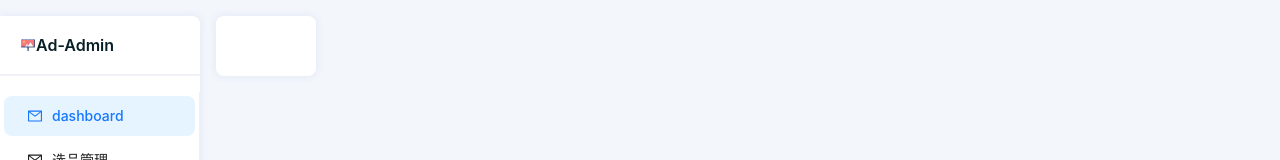
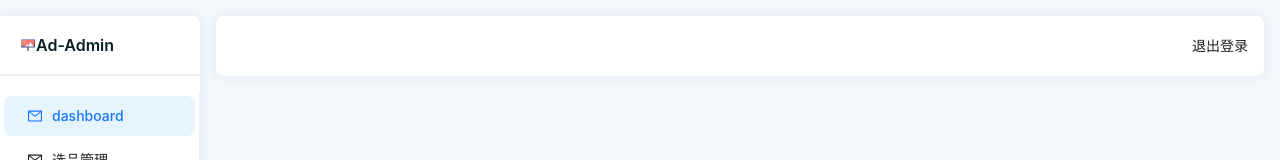
Before and after one commit to MicMagic/Ad-Admin, a React (Create React App) app: page /#/homepage in a window 1280 px wide. Shown: the top 160 px of the page. Built offline with nearby package versions, Linux system fonts and the light colour scheme.

Commit message:
feat: 构建header

```diff
--- /dev/null
+++ b/src/components/MainHeader/index.scss
@@ -0,0 +1,24 @@
+.header-wrapper {
+    width: 100%;
+    height: 100%;
+    display: flex;
+    align-items: center;
+    justify-content: space-between;
+    .header-left {
+        display: flex;
+        justify-content: center;
+        .sider-toggle {
+
+        }
+        .header-breadcrumb {
+
+        }
+    }
+    .header-right {
+        display: flex;
+        justify-content: center;
+        .right-btn {
+
+        }
+    }
+}
--- /dev/null
+++ b/src/components/MainHeader/index.tsx
@@ -0,0 +1,26 @@
+import React from 'react';
+import SvgIcon from '../SvgIcon';
+import './index.scss';
+
+const MainHeader = (): JSX.Element => {
+  return (
+    <div className='header-wrapper'>
+      <div className='header-left'>
+        <div className='sider-toggle'>
+          <SvgIcon iconName=''/>
+        </div>
+        <div className='header-breadcrumb'></div>
+      </div>
+      <div className='header-right'>
+        <div className='right-btn'>
+          <SvgIcon iconName=''/>
+        </div>
+        <div>
+          <span>退出登录</span>
+        </div>
+      </div>
+    </div>
+  );
+};
+
+export default MainHeader;
--- a/src/views/HomePage/index.scss
+++ b/src/views/HomePage/index.scss
@@ -1,7 +1,7 @@
 .homepage-wrapper {
     width: 100%;
     height: 100%;
-    padding: 16px 16px 0px 0px;
+    padding-top: 16px;
     box-sizing: border-box;
     background-color: #F3F6FB;
     color: #061e26;
@@ -32,9 +32,11 @@
         }
     }
     .homepage-header {
+        width: calc(100vw - 232px);
         height: 60px;
         background-color: #fff;
         border-radius: 8px;
         box-shadow: 0 0 8px 0 #e0e6f4;
+        padding: 0px 16px;
     }
 }
--- a/src/views/HomePage/index.tsx
+++ b/src/views/HomePage/index.tsx
@@ -3,6 +3,7 @@ import { Layout, Space, Menu, MenuProps } from 'antd';
 import { Link, Outlet } from 'react-router-dom';
 import { MailOutlined } from '@ant-design/icons';
 import SvgIcon from '@components/SvgIcon/index';
+import MainHeader from '@components/MainHeader';
 import './index.scss';
 
 const { Header, Sider, Content } = Layout;
@@ -51,6 +52,7 @@ const HomePage = (): JSX.Element => {
           <Layout>
             <Space direction="vertical">
               <Header className='homepage-header'>
+                <MainHeader />
               </Header>
               <Content>
                 <Outlet />
```
